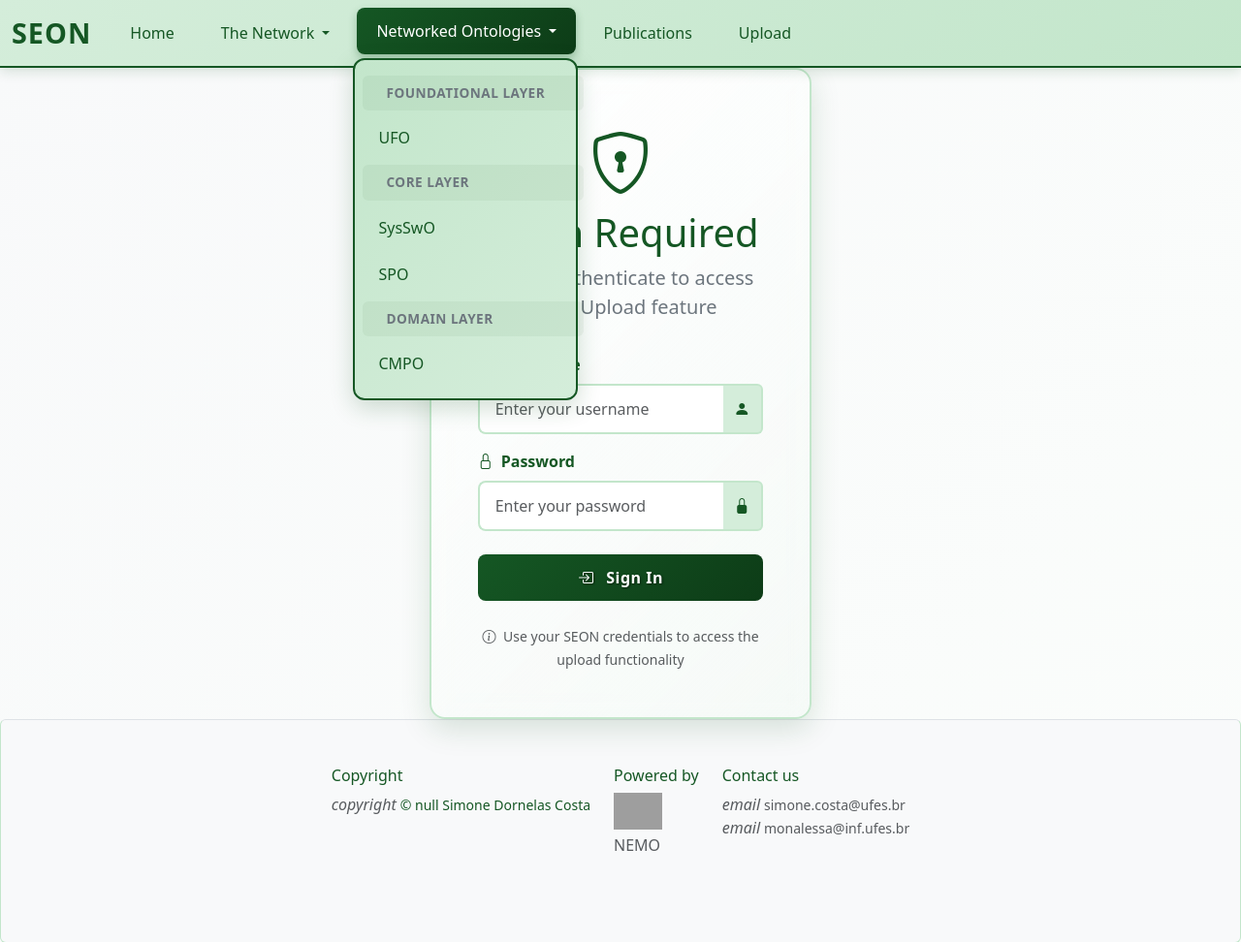
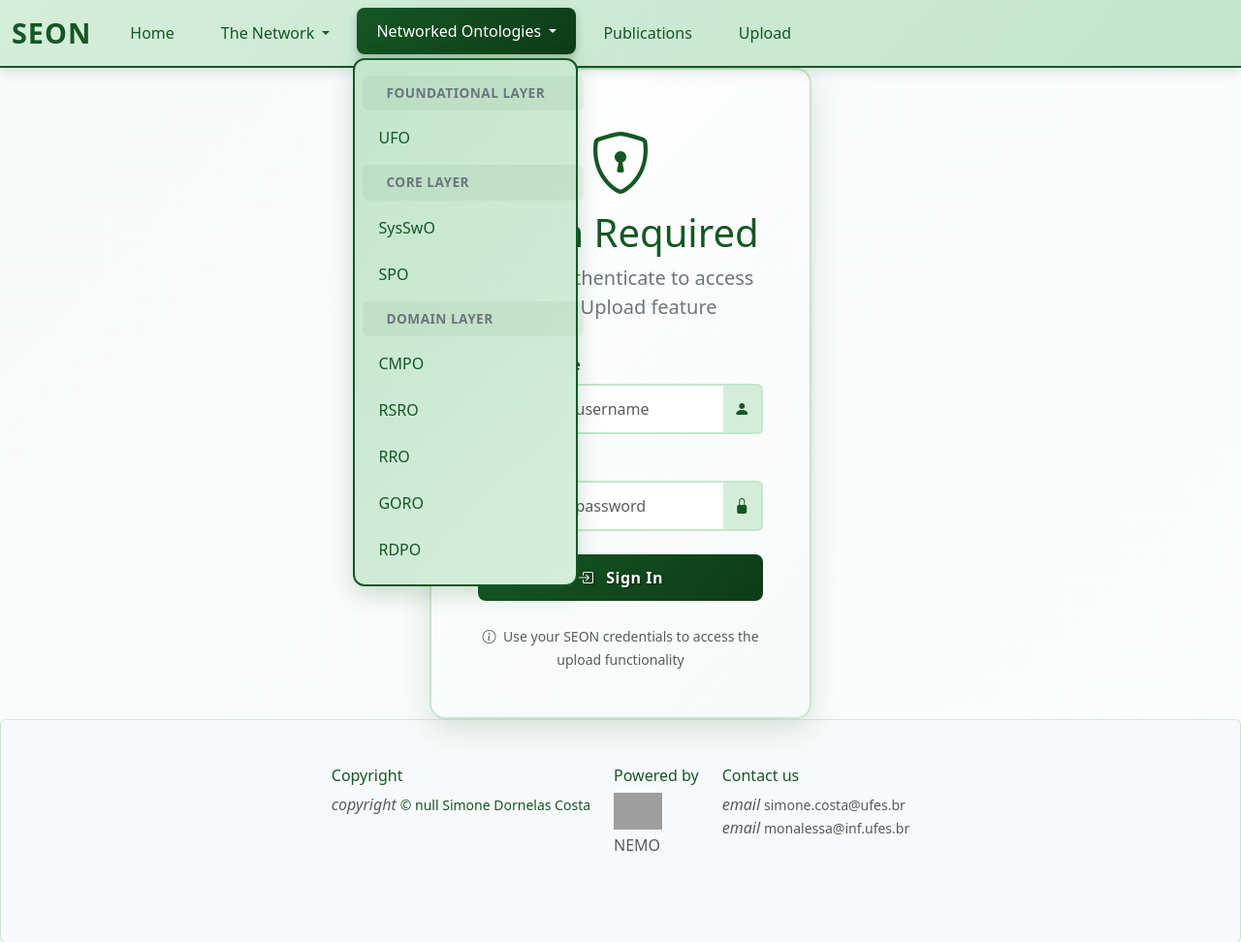
Before and after one commit to naascimento0/SEON_Script_Website, a Spring Boot app: page /login in a window 1280 px wide, after a click on "Networked Ontologies". Shown: the top 972 px of the page at 97% size. Run offline with Spring Boot 4, Linux system fonts and the light colour scheme; some of the project's set-up classes (security, data sources, template engines, error pages and the like) are left out, and stand-ins take their place; grey boxes are pictures that could not be loaded.

Commit message:
feat: add new ontologies to navbar

```diff
--- a/src/main/resources/templates/fragments/layout.html
+++ b/src/main/resources/templates/fragments/layout.html
@@ -54,6 +54,10 @@
                             <li><a class="dropdown-item" href="/ontology/spo">SPO</a></li>
                             <li><a class="dropdown-item disabled">Domain Layer</a></li>
                             <li><a class="dropdown-item" href="/ontology/cmpo">CMPO</a></li>
+                            <li><a class="dropdown-item" href="/ontology/rsro">RSRO</a></li>
+                            <li><a class="dropdown-item" href="/ontology/rro">RRO</a></li>
+                            <li><a class="dropdown-item" href="/ontology/goro">GORO</a></li>
+                            <li><a class="dropdown-item" href="/ontology/rdpo">RDPO</a></li>
                         </ul>
                     </li>
 
```
